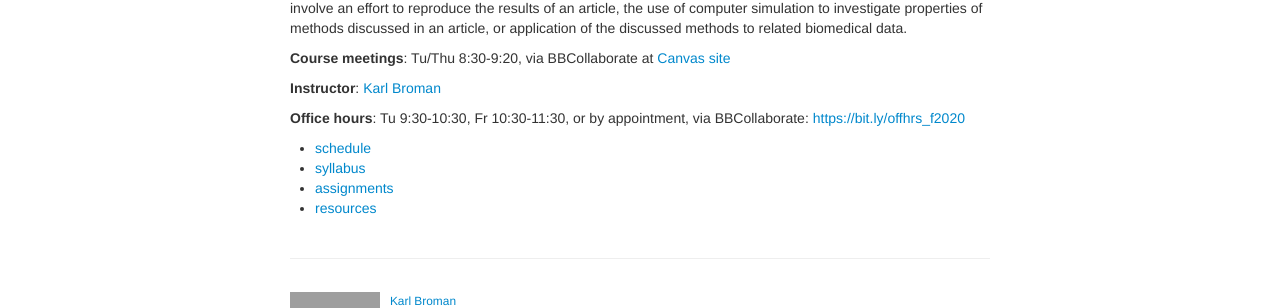
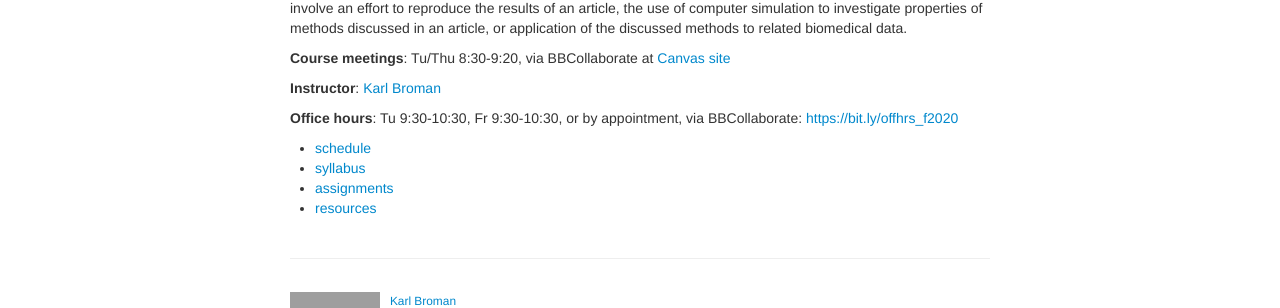
Before and after one commit to kbroman/BMI881_fall2022, a Jekyll site: the page built from index.md, in a window 1280 px wide. Shown: the part 294-602 px from the top of the page. Built offline with Jekyll 4.4.1, drawn with Linux system fonts in a browser that asks for light colours; grey boxes are pictures that could not be loaded.

Commit message:
Revise Friday office hours

```diff
--- a/index.md
+++ b/index.md
@@ -25,7 +25,7 @@ biomedical data.
 
 **Instructor**: [Karl Broman](https://kbroman.org)
 
-**Office hours**: Tu 9:30-10:30, Fr 10:30-11:30, or by appointment,
+**Office hours**: Tu 9:30-10:30, Fr 9:30-10:30, or by appointment,
 via BBCollaborate: <https://bit.ly/offhrs_f2020>
 
 - [schedule](schedule.html)
```
Also changed, not shown: syllabus.md (+1 -1 lines).
